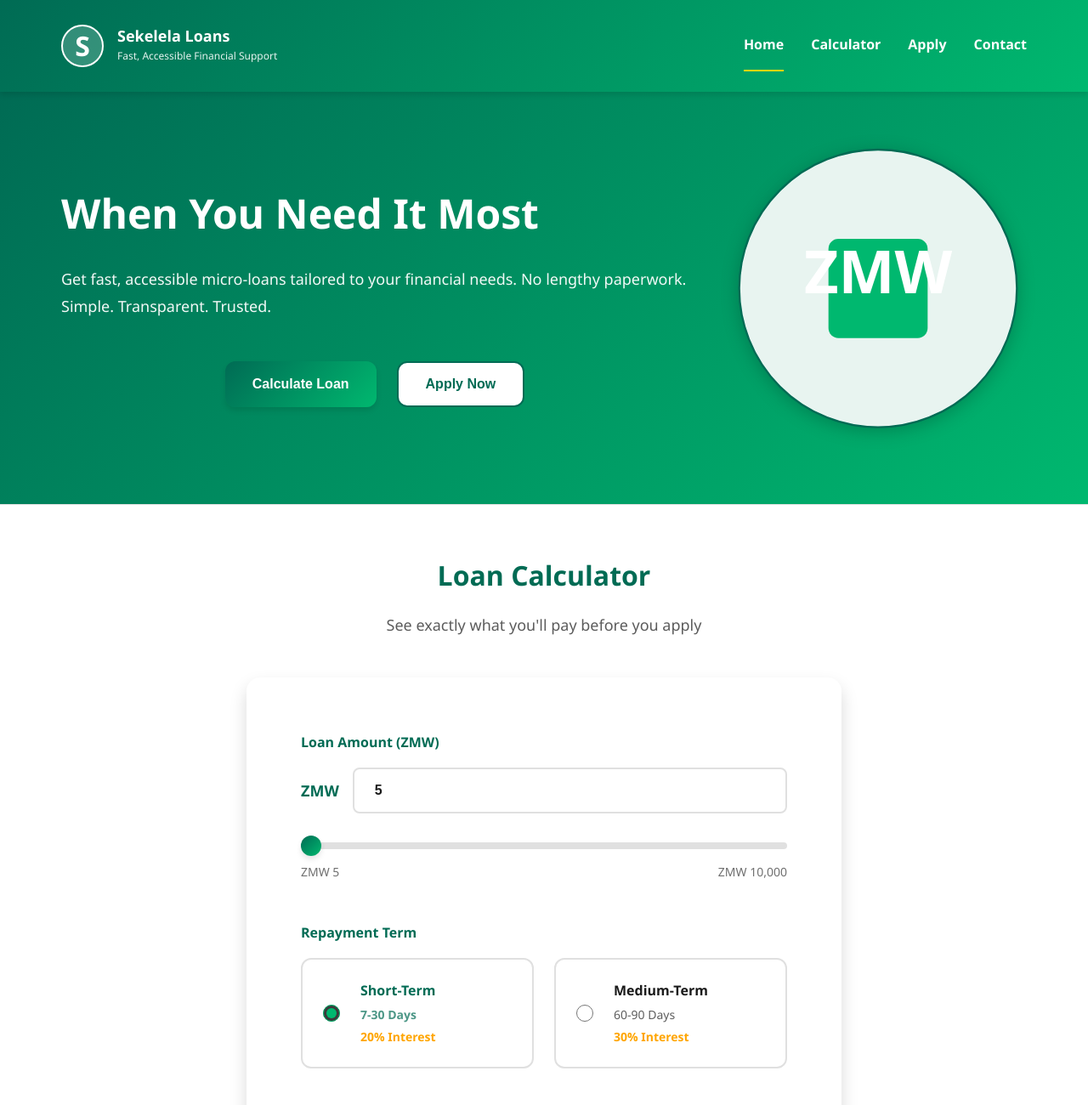
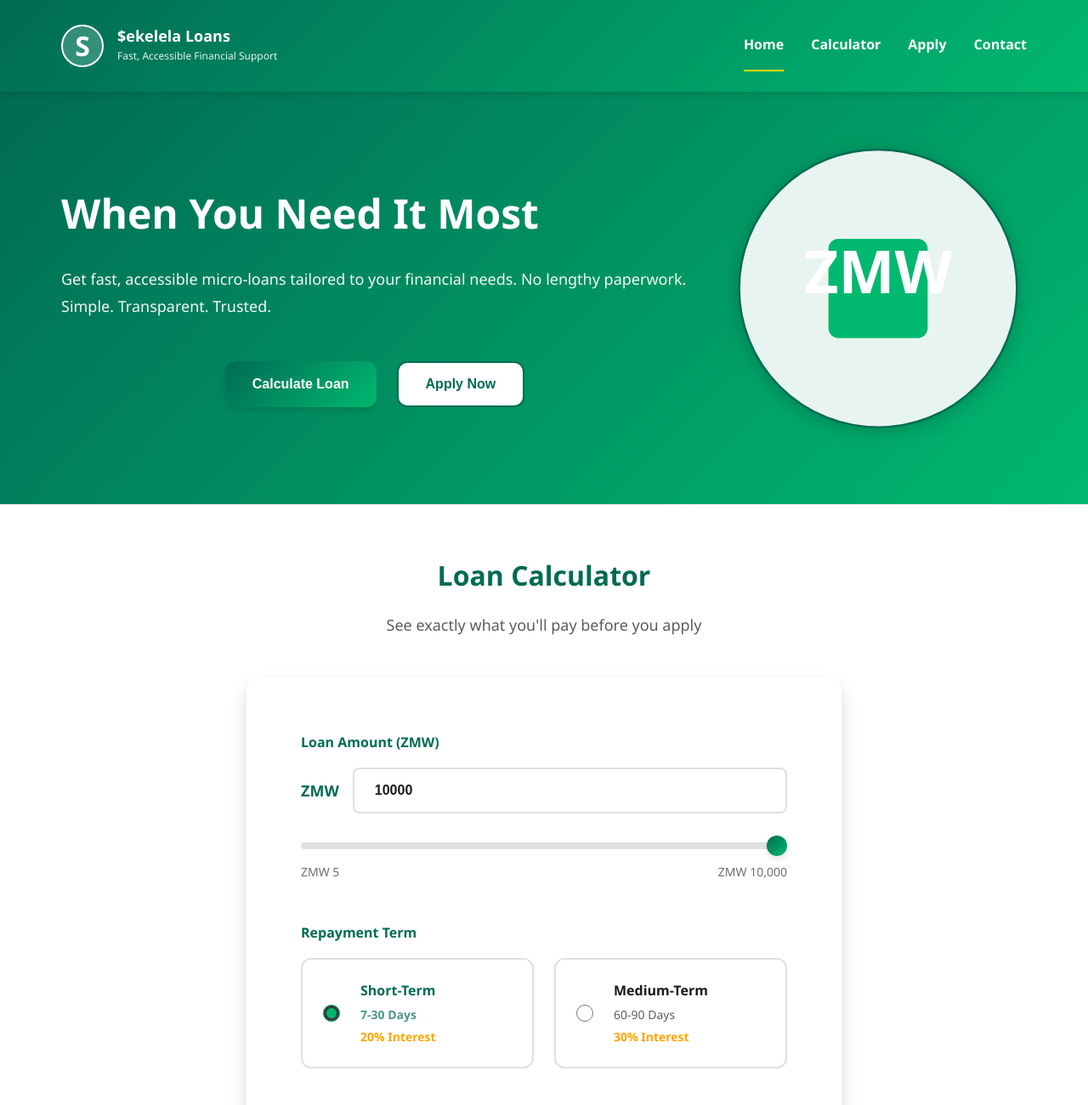
Before and after one commit to mstembo127-ai/sekelela-loans, a plain HTML site: page index.html in a window 1280 px wide. Shown: the top 1300 px of the page at 85% size. Drawn offline with Linux system fonts and the light colour scheme.

Commit message:
Update index.html

```diff
--- a/index.html
+++ b/index.html
@@ -18,7 +18,7 @@
                 <div class="logo-section">
                     <div class="logo-circle">S</div>
                     <div class="logo-text">
-                        <h1 class="logo-title">Sekelela Loans</h1>
+                        <h1 class="logo-title">$ekelela Loans</h1>
                         <p class="logo-tagline">Fast, Accessible Financial Support</p>
                     </div>
                 </div>
@@ -71,7 +71,7 @@
                             class="loan-input"
                             min="5"
                             max="10000"
-                            value="1"
+                            value="10000"
                             step="1"
                             onchange="updateCalculator()"
                             oninput="updateCalculator()"
@@ -83,7 +83,7 @@
                         class="loan-slider"
                         min="5"
                         max="10000"
-                        value="1"
+                        value="10000"
                         step="1"
                         onchange="updateCalculator()"
                         oninput="updateCalculator()"
```
